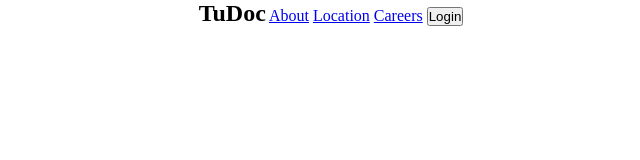
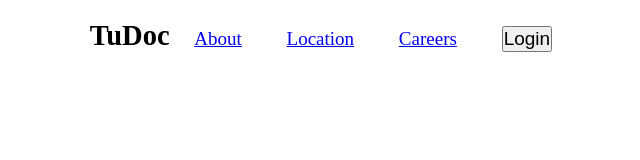
Before and after one commit to Daniel18lol/Practica1HTML, a plain HTML site: page index.html in a window 1280 px wide. Shown: the whole page, without its empty margins (309-949 px from the left). Drawn offline with Linux system fonts and the light colour scheme.

Commit message:
Se estiliza un poco la barra de navegación

```diff
--- a/index.css
+++ b/index.css
@@ -1,10 +1,18 @@
 * {
   margin: 0;
   padding: 0;
+  font-size: 19px;
 }
 nav {
+  padding: 10px;
+  margin: 10px;
+  margin-bottom: 0;
   text-align: center;
 }
+a {
+  padding: 20px;
+}
 h1 {
+  font-size: 1.5rem;
   display: inline;
 }
```
